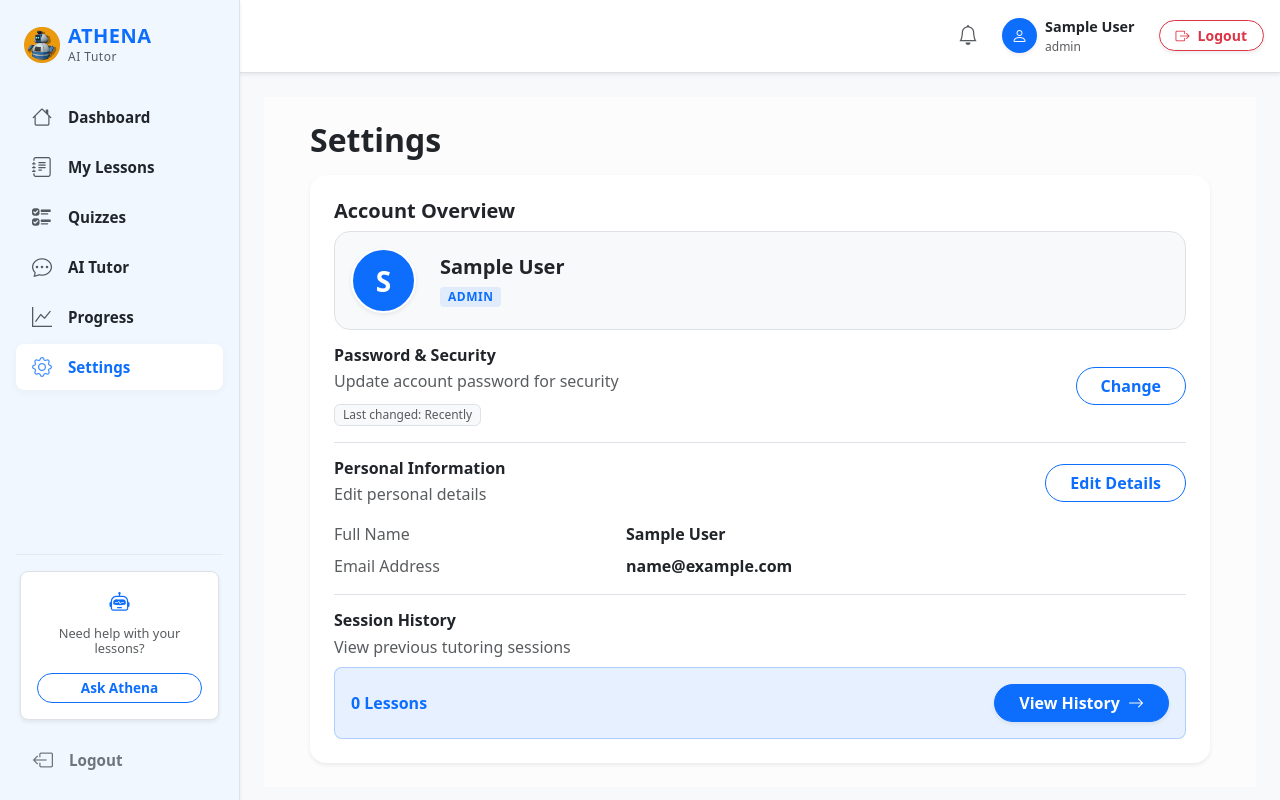
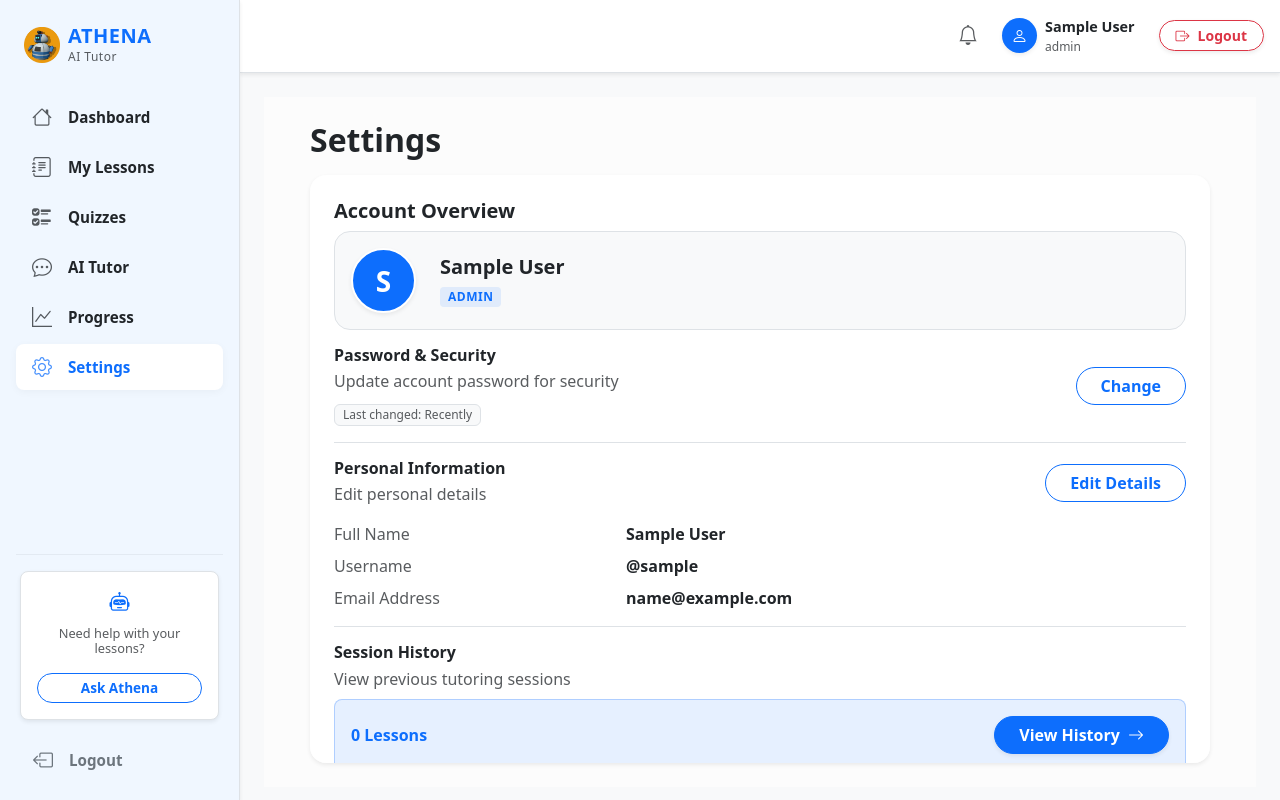
Before and after one commit to Julius-Sibulo/master-athena-final-project, a React (Vite) app in the folder athena-project/: page /dashboard/settings in a window 1280 px wide. Built offline with nearby package versions, Linux system fonts and the light colour scheme; no server answers; sample sign-in values are in the browser's storage.

Commit message:
Fix settings page scroll UX for smaller screens

```diff
--- a/athena-project/src/pages/Settings.jsx
+++ b/athena-project/src/pages/Settings.jsx
@@ -8,6 +8,7 @@ const Settings = () => {
 
     const [isEditing, setIsEditing] = useState(false);
     const [name, setName] = useState(currentUser?.name || currentUser?.username || '');
+    const [username, setUsername] = useState(currentUser?.username || ''); // NEW: Username state
     const [email, setEmail] = useState(currentUser?.email || '');
 
     const [isLoading, setIsLoading] = useState(false);
@@ -30,23 +31,25 @@ const Settings = () => {
             const reader = new FileReader();
             reader.onloadend = async () => {
                 const base64Avatar = reader.result;
-                await handleSaveChanges(base64Avatar, name, email);
+                await handleSaveChanges(base64Avatar, name, username, email);
             };
             reader.readAsDataURL(file);
         }
     };
 
-    const handleSaveChanges = async (newAvatar = currentUser?.avatar, newName = name, newEmail = email) => {
+    const handleSaveChanges = async (newAvatar = currentUser?.avatar, newName = name, newUsername = username, newEmail = email) => {
         setIsLoading(true);
         setStatusMessage(null);
 
         try {
+            // FIXED: Cleaned up the URL typo!
             const response = await fetch('https://master-athena-final-project.onrender.com/api/update-profile/', {
                 method: 'POST',
                 headers: { 'Content-Type': 'application/json' },
                 body: JSON.stringify({
                     user_id: currentUser.id,
                     name: newName,
+                    username: newUsername, // NEW: Sending username to backend
                     email: newEmail,
                     bio: currentUser?.bio || '',
                     avatar: newAvatar
@@ -58,6 +61,7 @@ const Settings = () => {
             if (response.ok) {
                 updateUser({
                     name: data.name || newName,
+                    username: data.username || newUsername,
                     email: newEmail,
                     avatar: data.avatar || newAvatar
                 });
@@ -94,7 +98,7 @@ const Settings = () => {
         setIsChangingPassword(true);
 
         try {
-            const response = await fetch('https://master-athena-final-project.onrender.com/api/update-profile/', {
+            const response = await fetch('https://master-athena-final-project.onrender.com/api/change-password/', {
                 method: 'POST',
                 headers: { 'Content-Type': 'application/json' },
                 body: JSON.stringify({
@@ -131,8 +135,8 @@ const Settings = () => {
     };
 
     return (
-        // THE FIX: Strict height lock to banish scrollbars, but content sizes are restored to normal
-        <Container fluid className="p-4 overflow-hidden" style={{ height: 'calc(100vh - 110px)', backgroundColor: '#fcfcfc' }}>
+        // FIXED: overflow-auto replaces overflow-hidden for smart scrolling
+        <Container fluid className="p-4 overflow-auto" style={{ height: 'calc(100vh - 110px)', backgroundColor: '#fcfcfc' }}>
             <div className="mx-auto h-100 d-flex flex-column" style={{ maxWidth: '900px' }}>
 
                 <div className="d-flex justify-content-between align-items-center mb-3 flex-shrink-0">
@@ -144,8 +148,8 @@ const Settings = () => {
                     )}
                 </div>
 
-                <Card className="border-0 shadow-sm rounded-4 flex-grow-1 overflow-hidden">
-                    {/* p-4 keeps standard padding without taking up excessive screen space */}
+                {/* FIXED: overflow-auto allows the inside card to scroll on small screens */}
+                <Card className="border-0 shadow-sm rounded-4 flex-grow-1 overflow-auto">
                     <Card.Body className="p-4 d-flex flex-column justify-content-between h-100">
 
                         {/* 1. ACCOUNT OVERVIEW */}
@@ -205,7 +209,7 @@ const Settings = () => {
                                         Edit Details
                                     </Button>
                                 ) : (
-                                    <Button variant="primary" className="rounded-pill px-4 fw-bold" onClick={() => handleSaveChanges(currentUser?.avatar, name, email)} disabled={isLoading}>
+                                    <Button variant="primary" className="rounded-pill px-4 fw-bold" onClick={() => handleSaveChanges(currentUser?.avatar, name, username, email)} disabled={isLoading}>
                                         {isLoading ? 'Saving...' : 'Save Changes'}
                                     </Button>
                                 )}
@@ -218,6 +222,16 @@ const Settings = () => {
                                         <Form.Control type="text" value={name} onChange={(e) => setName(e.target.value)} className="bg-light border-0 shadow-none" />
                                     ) : (
                                         <span className="fw-bold text-dark">{currentUser?.name || currentUser?.username || 'Not set'}</span>
+                                    )}
+                                </Col>
+
+                                {/* NEW: Username Row */}
+                                <Col sm={4} className="text-muted fw-medium d-flex align-items-center">Username</Col>
+                                <Col sm={8}>
+                                    {isEditing ? (
+                                        <Form.Control type="text" value={username} onChange={(e) => setUsername(e.target.value)} className="bg-light border-0 shadow-none" />
+                                    ) : (
+                                        <span className="fw-bold text-dark">@{currentUser?.username}</span>
                                     )}
                                 </Col>
 
@@ -262,6 +276,7 @@ const Settings = () => {
                 </Card>
             </div>
 
+            {/* PASSWORD CHANGE MODAL */}
             <Modal show={showPasswordModal} onHide={closePasswordModal} centered backdrop="static">
                 <Modal.Header closeButton className="border-0 pb-0">
                     <Modal.Title className="fw-bold fs-5">Change Password</Modal.Title>
```
